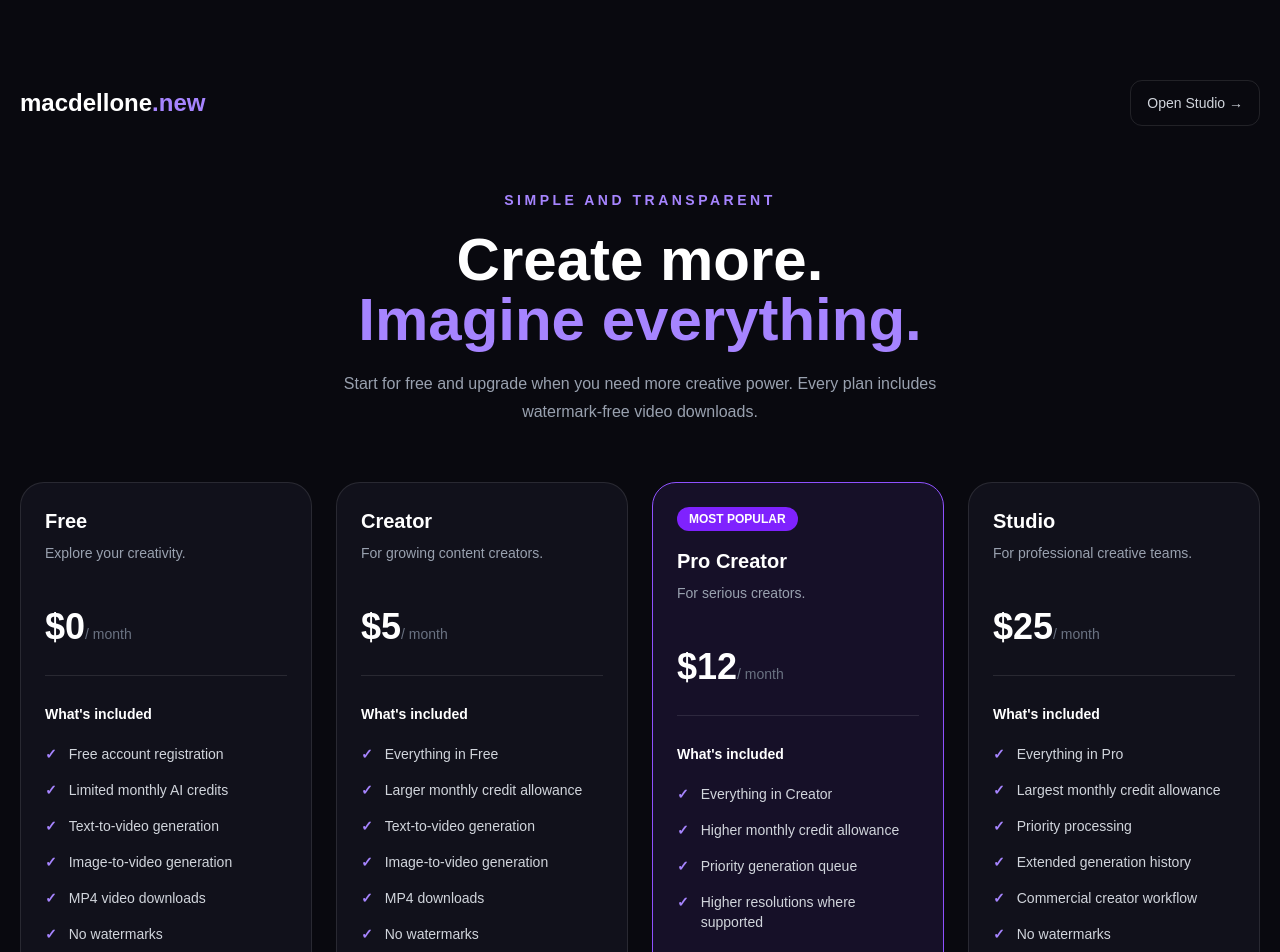
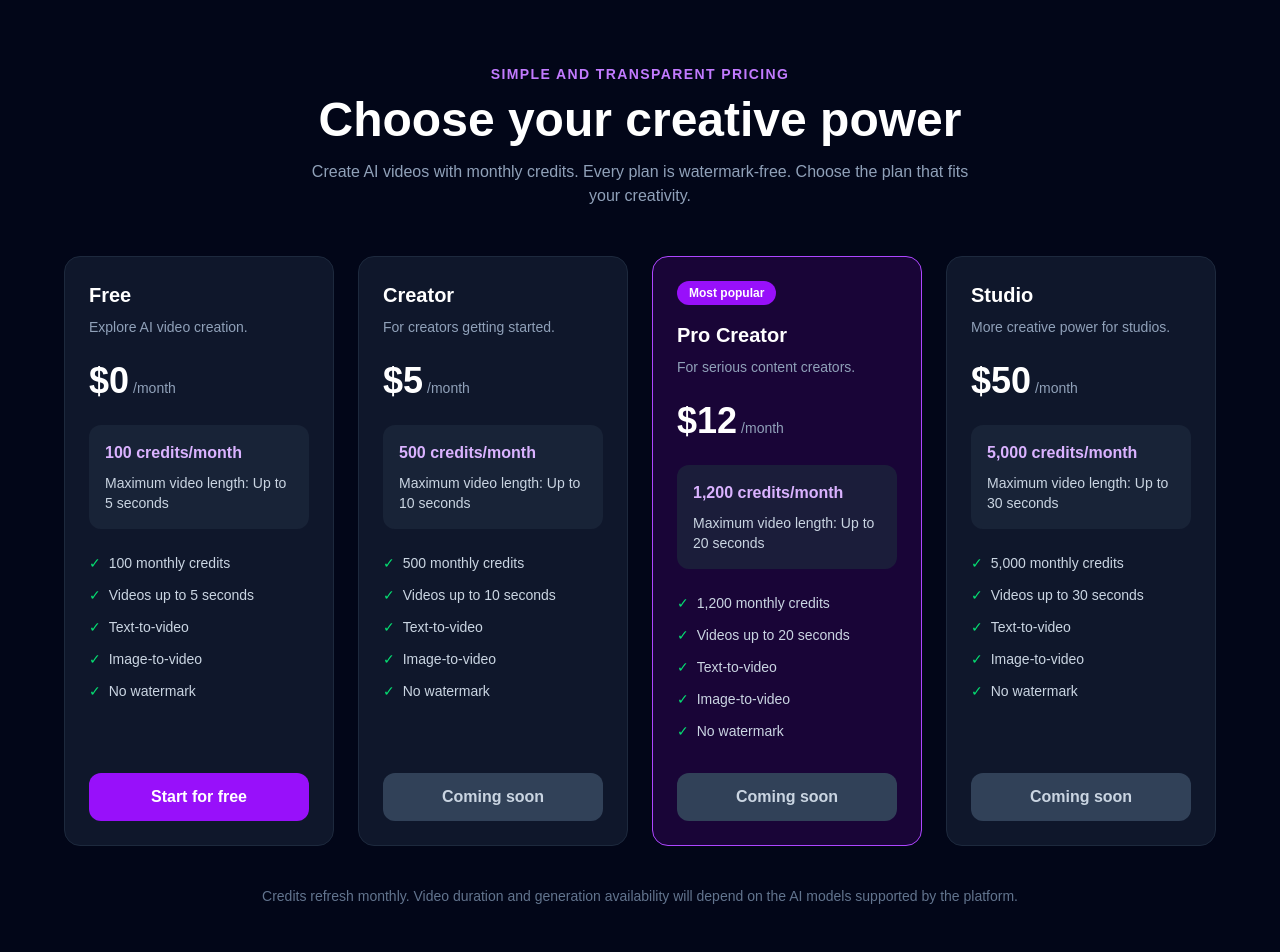
Before and after one commit to victhurofficial01-alt/Macdellone.new, a Next.js app: page /pricing in a window 1280 px wide. Shown: the top 952 px of the page. Built offline with nearby package versions, Linux system fonts and the light colour scheme.

Commit message:
Update page.tsx

```diff
--- a/app/pricing/page.tsx
+++ b/app/pricing/page.tsx
@@ -5,180 +5,161 @@ const plans = [
   {
     name: "Free",
     price: "$0",
-    description: "Explore your creativity.",
+    period: "/month",
+    credits: "100 credits/month",
+    duration: "Up to 5 seconds",
+    description: "Explore AI video creation.",
     features: [
-      "Free account registration",
-      "Limited monthly AI credits",
-      "Text-to-video generation",
-      "Image-to-video generation",
-      "MP4 video downloads",
-      "No watermarks",
+      "100 monthly credits",
+      "Videos up to 5 seconds",
+      "Text-to-video",
+      "Image-to-video",
+      "No watermark",
     ],
+    button: "Start for free",
+    href: "/dashboard",
     featured: false,
   },
   {
     name: "Creator",
     price: "$5",
-    description: "For growing content creators.",
+    period: "/month",
+    credits: "500 credits/month",
+    duration: "Up to 10 seconds",
+    description: "For creators getting started.",
     features: [
-      "Everything in Free",
-      "Larger monthly credit allowance",
-      "Text-to-video generation",
-      "Image-to-video generation",
-      "MP4 downloads",
-      "No watermarks",
+      "500 monthly credits",
+      "Videos up to 10 seconds",
+      "Text-to-video",
+      "Image-to-video",
+      "No watermark",
     ],
+    button: "Coming soon",
     featured: false,
   },
   {
     name: "Pro Creator",
     price: "$12",
-    description: "For serious creators.",
+    period: "/month",
+    credits: "1,200 credits/month",
+    duration: "Up to 20 seconds",
+    description: "For serious content creators.",
     features: [
-      "Everything in Creator",
-      "Higher monthly credit allowance",
-      "Priority generation queue",
-      "Higher resolutions where supported",
-      "Advanced creative controls",
-      "No watermarks",
+      "1,200 monthly credits",
+      "Videos up to 20 seconds",
+      "Text-to-video",
+      "Image-to-video",
+      "No watermark",
     ],
+    button: "Coming soon",
     featured: true,
   },
   {
     name: "Studio",
-    price: "$25",
-    description: "For professional creative teams.",
+    price: "$50",
+    period: "/month",
+    credits: "5,000 credits/month",
+    duration: "Up to 30 seconds",
+    description: "More creative power for studios.",
     features: [
-      "Everything in Pro",
-      "Largest monthly credit allowance",
-      "Priority processing",
-      "Extended generation history",
-      "Commercial creator workflow",
-      "No watermarks",
+      "5,000 monthly credits",
+      "Videos up to 30 seconds",
+      "Text-to-video",
+      "Image-to-video",
+      "No watermark",
     ],
+    button: "Coming soon",
     featured: false,
   },
 ];
 
 export default function PricingPage() {
   return (
-    <main className="min-h-screen bg-[#09090f] px-5 py-12 text-white md:py-20">
-      <div className="mx-auto max-w-7xl">
-        <nav className="mb-16 flex items-center justify-between">
-          <Link href="/" className="text-2xl font-black">
-            macdellone<span className="text-violet-400">.new</span>
-          </Link>
-          <Link
-            href="/dashboard"
-            className="rounded-xl border border-white/10 px-4 py-3 text-sm text-gray-300 hover:bg-white/5"
-          >
-            Open Studio →
-          </Link>
-        </nav>
+    <main className="min-h-screen bg-slate-950 px-6 py-16 text-white">
+      <div className="mx-auto max-w-6xl">
+        <div className="mb-12 text-center">
+          <p className="mb-3 text-sm font-semibold uppercase tracking-widest text-purple-400">
+            Simple and transparent pricing
+          </p>
+          <h1 className="text-4xl font-bold md:text-5xl">
+            Choose your creative power
+          </h1>
+          <p className="mx-auto mt-4 max-w-2xl text-slate-400">
+            Create AI videos with monthly credits. Every plan is watermark-free.
+            Choose the plan that fits your creativity.
+          </p>
+        </div>
 
-        <header className="mx-auto mb-14 max-w-2xl text-center">
-          <p className="text-sm font-bold uppercase tracking-[0.25em] text-violet-400">
-            Simple and transparent
-          </p>
-          <h1 className="mt-5 text-4xl font-black md:text-6xl">
-            Create more.
-            <span className="block text-violet-400">
-              Imagine everything.
-            </span>
-          </h1>
-          <p className="mt-5 leading-7 text-gray-400">
-            Start for free and upgrade when you need
-            more creative power. Every plan includes
-            watermark-free video downloads.
-          </p>
-        </header>
-
-        <div className="grid gap-6 md:grid-cols-2 xl:grid-cols-4">
+        <div className="grid gap-6 md:grid-cols-2 lg:grid-cols-4">
           {plans.map((plan) => (
             <section
               key={plan.name}
-              className={`flex flex-col rounded-3xl border p-6 ${
+              className={`flex flex-col rounded-2xl border p-6 ${
                 plan.featured
-                  ? "border-violet-500 bg-violet-500/10"
-                  : "border-white/10 bg-[#11111b]"
+                  ? "border-purple-500 bg-purple-950/40"
+                  : "border-slate-800 bg-slate-900"
               }`}
             >
               {plan.featured && (
-                <span className="mb-4 w-fit rounded-full bg-violet-600 px-3 py-1 text-xs font-bold">
-                  MOST POPULAR
+                <span className="mb-4 w-fit rounded-full bg-purple-600 px-3 py-1 text-xs font-semibold">
+                  Most popular
                 </span>
               )}
 
-              <h2 className="text-xl font-bold">
-                {plan.name}
-              </h2>
-
-              <p className="mt-2 min-h-10 text-sm text-gray-400">
+              <h2 className="text-xl font-bold">{plan.name}</h2>
+              <p className="mt-2 text-sm text-slate-400">
                 {plan.description}
               </p>
 
-              <div className="mt-6">
-                <span className="text-4xl font-black">
-                  {plan.price}
-                </span>
-                <span className="text-sm text-gray-500">
-                  / month
+              <div className="mt-6 flex items-baseline">
+                <span className="text-4xl font-bold">{plan.price}</span>
+                <span className="ml-1 text-sm text-slate-400">
+                  {plan.period}
                 </span>
               </div>
 
-              <div className="my-7 h-px bg-white/10" />
+              <div className="my-6 rounded-xl bg-slate-800/70 p-4">
+                <p className="font-semibold text-purple-300">
+                  {plan.credits}
+                </p>
+                <p className="mt-2 text-sm text-slate-300">
+                  Maximum video length: {plan.duration}
+                </p>
+              </div>
 
-              <p className="mb-5 text-sm font-bold">
-                What's included
-              </p>
-
-              <ul className="flex-1 space-y-4">
+              <ul className="mb-8 flex-1 space-y-3 text-sm text-slate-300">
                 {plan.features.map((feature) => (
-                  <li
-                    key={feature}
-                    className="flex gap-3 text-sm text-gray-300"
-                  >
-                    <span className="font-bold text-violet-400">
-                      ✓
-                    </span>
+                  <li key={feature} className="flex gap-2">
+                    <span className="text-green-400">✓</span>
                     {feature}
                   </li>
                 ))}
               </ul>
 
-              {plan.name === "Free" ? (
+              {plan.href ? (
                 <Link
-                  href="/dashboard"
-                  className="mt-8 rounded-xl bg-white px-5 py-4 text-center font-bold text-black hover:bg-gray-200"
+                  href={plan.href}
+                  className="rounded-xl bg-purple-600 px-4 py-3 text-center font-semibold transition hover:bg-purple-500"
                 >
-                  Start for free
+                  {plan.button}
                 </Link>
               ) : (
                 <button
+                  type="button"
                   disabled
-                  className="mt-8 cursor-not-allowed rounded-xl border border-white/10 px-5 py-4 font-bold text-gray-500"
+                  className="cursor-not-allowed rounded-xl bg-slate-700 px-4 py-3 font-semibold text-slate-300"
                 >
-                  Coming soon
+                  {plan.button}
                 </button>
               )}
             </section>
           ))}
         </div>
 
-        <div className="mt-12 rounded-2xl border border-white/10 bg-[#11111b] p-6 text-center">
-          <h2 className="text-xl font-bold">
-            Your creativity. No watermarks.
-          </h2>
-          <p className="mt-3 text-sm leading-6 text-gray-400">
-            Every Macdellone.new plan supports clean,
-            watermark-free video downloads. Generation
-            allowances will depend on your subscription.
-          </p>
-        </div>
-
-        <footer className="mt-16 border-t border-white/10 pt-8 text-center text-xs text-gray-500">
-          © 2026 Macdellone.new. All rights reserved.
-        </footer>
+        <p className="mt-10 text-center text-sm text-slate-500">
+          Credits refresh monthly. Video duration and generation availability
+          will depend on the AI models supported by the platform.
+        </p>
       </div>
     </main>
   );
```
